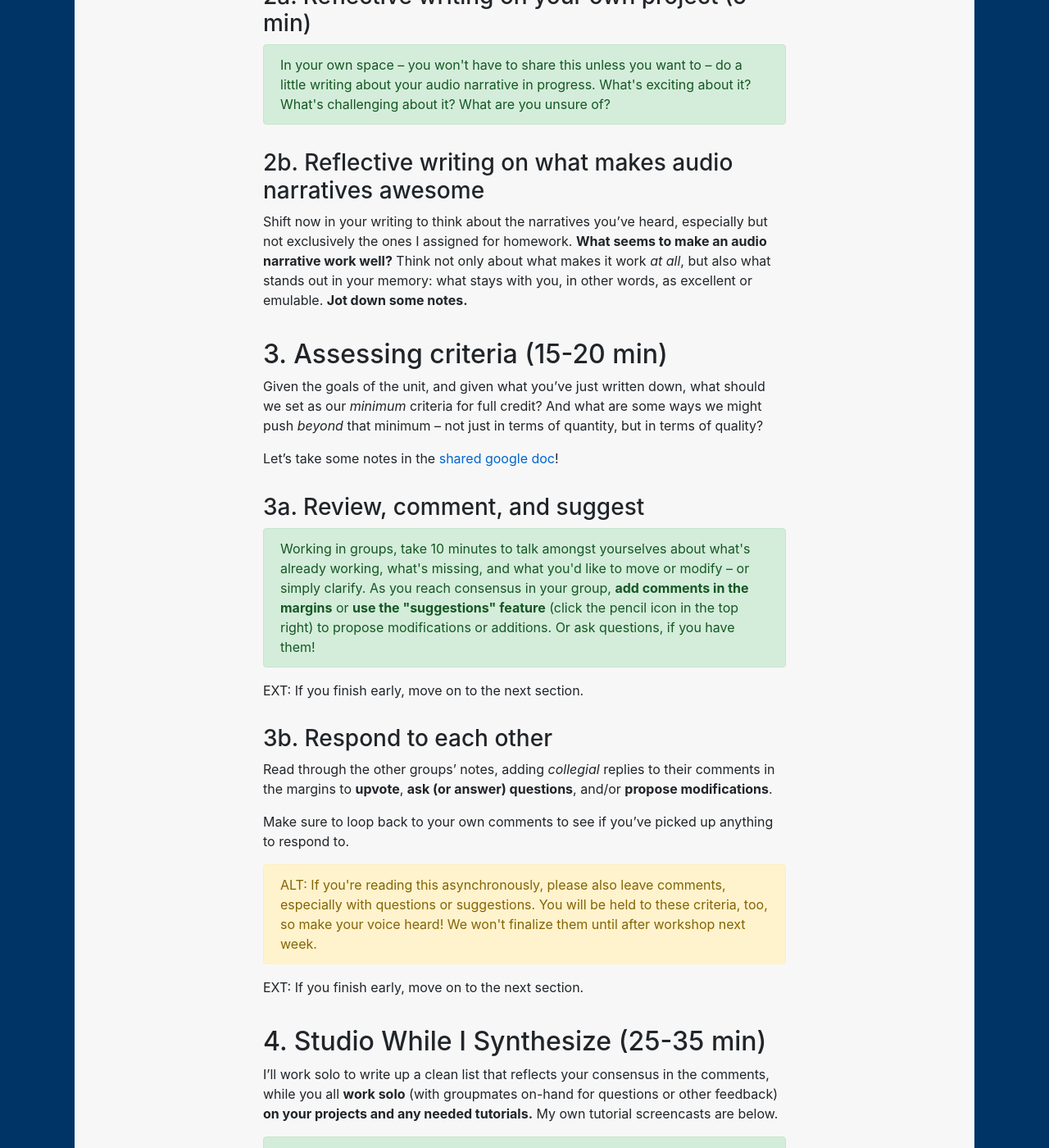
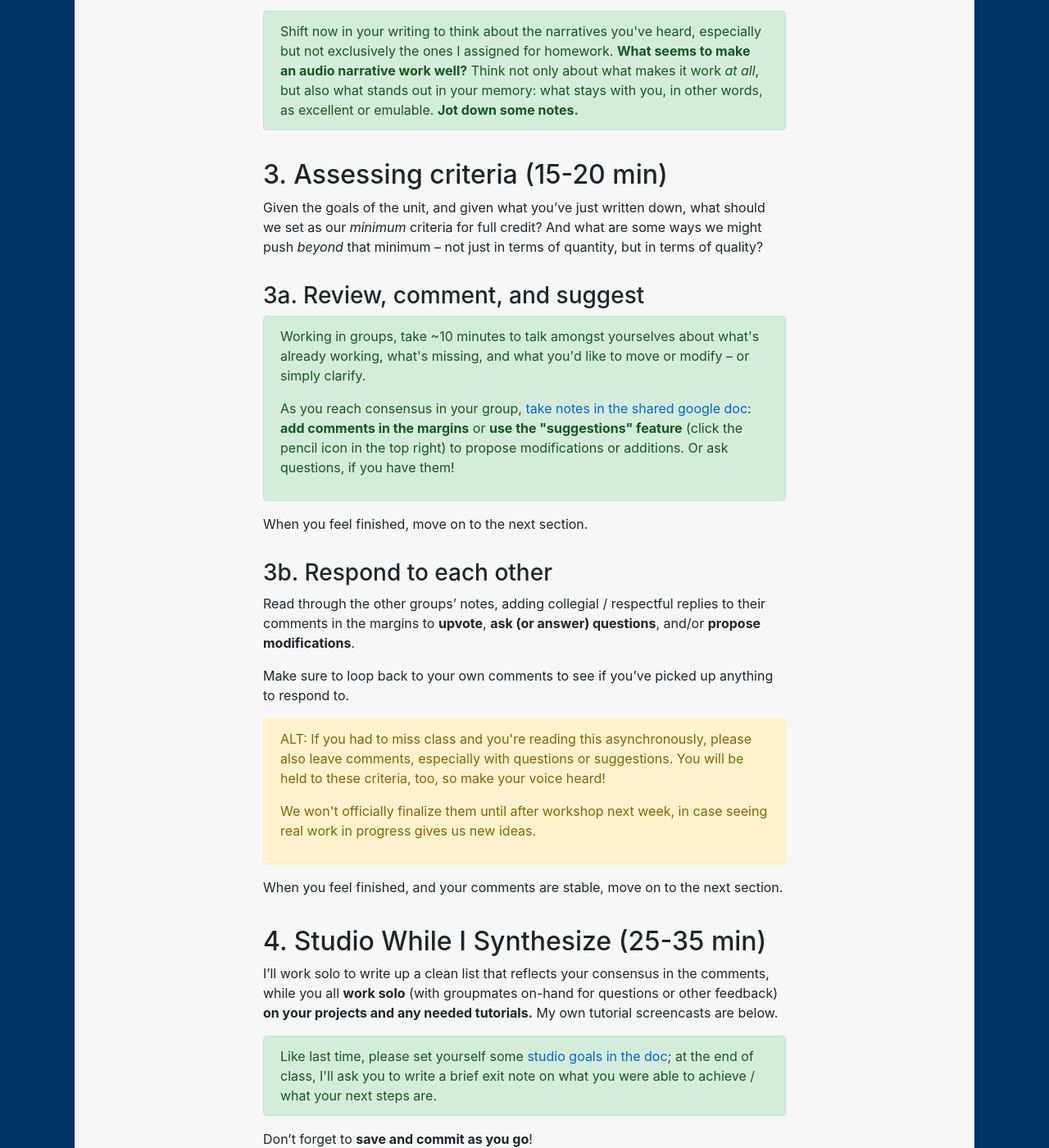
Before and after one commit to benmiller314/cdm2025spring, a Jekyll site: the page built from plans/lesson-06.md, in a window 1280 px wide and 1400 px high, scrolled down 1905 px. Shown: the whole window at 82% size. Built offline with Jekyll 4.4.1, drawn with Linux system fonts in a browser that asks for light colours; our own code applies the rules of GitHub Pages for plain Markdown files; some of the changed text lies outside the part shown.

Commit message:
ready for lesson 6
including updates to the notes gdoc

```diff
--- a/plans/lesson-06.md
+++ b/plans/lesson-06.md
@@ -18,9 +18,11 @@
 **Plan for the Day**:
 <!-- Should we do a name game?? Only if everyone's here. -->
 
-1. About criteria and inspirations (~5 min)
-2. Reflective writing (5 + 5 min)
-3. Assessing / gathering criteria and inspirations (15-20 min)
+1. Understanding criteria and inspirations (~5 min)
+2. Loop writing to gather ideas and energy
+    - on your own project (5 min)
+    - on what makes audio narratives awesome (5 min)
+3. Assessing / gathering criteria and inspirations (~15 min)
 4. Studio and microconferences (~35 min)
 5. Confirming criteria / Homework for next time (5 min)
 
@@ -28,25 +30,13 @@
 
 
 
-## 1. Criteria-Gathering Process
+## 1. Understanding criteria and inspirations
 
-In a minute I'll ask you to assess the baseline and aspirational criteria for this unit. But first, let's run through the process, and hopefully clear up some general questions. Here's the plan:
-
-<ol class="lalpha">
-  <li>Introduce the existing set</li>
-  <li>Define terms</li>
-  <li>Review, comment, and suggest</li>
-  <li>Respond to each other</li>
-  <li>Synthesis during studio</li>
-</ol>
-
-### 1a. Introduce the existing set
-
-I've posted criteria from previous semesters in our [shared google doc](http://bit.ly/cdm{{site.course.slugterm}}-notes) as a starting point.
+I've posted the guidance built over previous semesters in our [shared google doc](http://bit.ly/cdm{{site.course.slugterm}}-notes#heading=h.60bsoubbjus7) as a starting point.
 
 I want to have these on screen as we talk about what it means to say something is "baseline" or "aspirational" for a particular unit.
 
-### 1b. Define terms
+### Defining terms
 
 * **Baseline** criteria are things every project _must_ do for minimum B credit. These are about familiarity with the essentials of composing in this medium, and about meeting core learning outcomes for the course.
 
@@ -69,45 +59,45 @@ In your own space – you won't have to share this unless you want to – do a
 
 ### 2b. Reflective writing on what makes audio narratives awesome
 
-Shift now in your writing to think about the narratives you've heard, especially but not exclusively the ones I assigned for homework. **What seems to make an audio narrative work well?** Think not only about what makes it work _at all_, but also what stands out in your memory: what stays with you, in other words, as excellent or emulable. **Jot down some notes.**
+<div class="alert alert-success">
+Shift now in your writing to think about the narratives you've heard, especially but not exclusively the ones I assigned for homework. <strong>What seems to make an audio narrative work well?</strong> Think not only about what makes it work <em>at all</em>, but also what stands out in your memory: what stays with you, in other words, as excellent or emulable. <strong>Jot down some notes.</strong>
+</div>
 
 ## 3. Assessing criteria (15-20 min)
 
 Given the goals of the unit, and given what you've just written down, what should we set as our _minimum_ criteria for full credit? And what are some ways we might push _beyond_ that minimum – not just in terms of quantity, but in terms of quality?
-
-Let's take some notes in the [shared google doc](http://bit.ly/cdm{{site.course.slugterm}}-notes#heading=h.uprzm6xhjg36)!
 
 <!-- That is, <strong>I really want you to see the aspirational ideas as a chance to stretch yourselves and your skills, not just to do more of the same.</strong> Think about what would be new and potentially exciting, but not required for everyone. -->
 
 ### 3a. Review, comment, and suggest
 
 <div class="alert alert-success">
-Working in groups, take 10 minutes to talk amongst yourselves about what's already working, what's missing, and what you'd like to move or modify – or simply clarify.
+<p>Working in groups, take ~10 minutes to talk amongst yourselves about what's already working, what's missing, and what you'd like to move or modify – or simply clarify.</p>
 
-As you reach consensus in your group, <strong>add comments in the margins</strong> or <strong>use the "suggestions" feature</strong> (click the pencil icon in the top right) to propose modifications or additions. Or ask questions, if you have them!
+<p>As you reach consensus in your group, <a href="http://bit.ly/cdm{{site.course.slugterm}}-notes#heading=h.fm35x8h3g1bq">take notes in the shared google doc</a>: <strong>add comments in the margins</strong> or <strong>use the "suggestions" feature</strong> (click the pencil icon in the top right) to propose modifications or additions. Or ask questions, if you have them!</p>
 </div>
 
-EXT: If you finish early, move on to the next section.
+When you feel finished, move on to the next section.
 
 
 ### 3b. Respond to each other
-Read through the other groups' notes, adding _collegial_ replies to their comments in the margins to **upvote**, **ask (or answer) questions**, and/or **propose modifications**.
+Read through the other groups' notes, adding collegial / respectful replies to their comments in the margins to **upvote**, **ask (or answer) questions**, and/or **propose modifications**.
 
 Make sure to loop back to your own comments to see if you've picked up anything to respond to.
 
 <div class="alert alert-warning">
-ALT: If you're reading this asynchronously, please also leave comments, especially with questions or suggestions. You will be held to these criteria, too, so make your voice heard!
+<p>ALT: If you had to miss class and you're reading this asynchronously, please also leave comments, especially with questions or suggestions. You will be held to these criteria, too, so make your voice heard!</p>
 
-We won't finalize them until after workshop next week.
+<p>We won't officially finalize them until after workshop next week, in case seeing real work in progress gives us new ideas.</p>
 </div>
 
-EXT: If you finish early, move on to the next section.
+When you feel finished, and your comments are stable, move on to the next section.
 
 ## 4. Studio While I Synthesize (25-35 min)
 
 I'll work solo to write up a clean list that reflects your consensus in the comments, while you all **work solo** (with groupmates on-hand for questions or other feedback) **on your projects and any needed tutorials.** My own tutorial screencasts are below.
 
-<div class="alert alert-success">Like last time, please set yourself some <a href="http://bit.ly/cdm{{site.course.slugterm}}-notes#heading=h.61hkw0doma7w">studio goals in the doc</a>; at the end of class, I'll ask you to write a brief exit note on what you were able to achieve / what your next steps are.</div>
+<div class="alert alert-success">Like last time, please set yourself some <a href="http://bit.ly/cdm{{site.course.slugterm}}-notes#heading=h.xjrqmcq3qiq2">studio goals in the doc</a>; at the end of class, I'll ask you to write a brief exit note on what you were able to achieve / what your next steps are.</div>
 
 Don't forget to **save and commit as you go**!
 
@@ -123,13 +113,12 @@ Please head back up to the [criteria in the doc](http://bit.ly/cdm{{site.course.
 ## For next time:
 
 * **Work** to bring in a full draft: a solid attempt at a complete audio narrative, ideally at the target length. Rough edges are still welcome.
-  - Remember that <span class="alert-warning">you don't need to change the project filename from draft to draft!</span> Why duplicate or triplicate your file storage needs? Just say what's changing in your commit messages, and keep track of which draft is which that way.
+  - Remember that <span class="alert-warning">you don't need to change the project filename from draft to draft!</span> Why duplicate or triplicate your file storage needs? Instead, give your project a meaningful name and keep track of what's changing in your commit messages.
 
 * **Continue** taking periodic screenshots and posting meaningful commit messages in git / GitHub Desktop.
   - Not sure when to commit? One option is to do so whenever you're about to stop working, with a note for what you'll come back and do next time. (e.g. Did you save and commit just now? Don't you want to?) Add more commits whenever you're happy with the (potentially interim) state of some new feature.
 
-* By Tuesday morning (or ideally Monday night), **push a full draft**, including  your .aup3, screenshots of Audacity, and an exported .mp3, plus an updated file with citations for the sources you've actually used (with direct links where possible) and permissions/license to use them.
-  - You may also want to update the project description in your README.md file... but that's not required until the end of the unit.
-  - We'll be workshopping next time, so it's really important that your piece be accessible on GitHub! If you're still having trouble, or not sure it's working, please do check with me. I have [office hours]({{site.github_url}}/office) today from 2:30-3:30 -- or [email me](mailto:millerb@pitt.edu) to work out something else.
+* By Sunday night (to ensure you're not frantically finishing Monday morning and wind up late to class), **push a full draft**, including your layered .aup3 project file; screenshots of your workspace; an exported "flat" .mp3; and updates to your asset list, including citations for the sources you've actually used (with direct links where possible) and permissions/license to use them.
+  - We'll be workshopping next time, so it's really important that your piece be accessible on GitHub! If you're still having trouble, or if you're not sure it's working, please do check with me. I have [office hours]({{site.github_url}}/office) today from 2:30-3:15, or [email me](mailto:millerb@pitt.edu) to work out something else.
 
 * As always during this unit, please **bring headphones** if you have them.
```
Also changed, not shown: other parts of plans/lesson-06.md (+1 -1 lines), schedule.md (+2 -2 lines).
